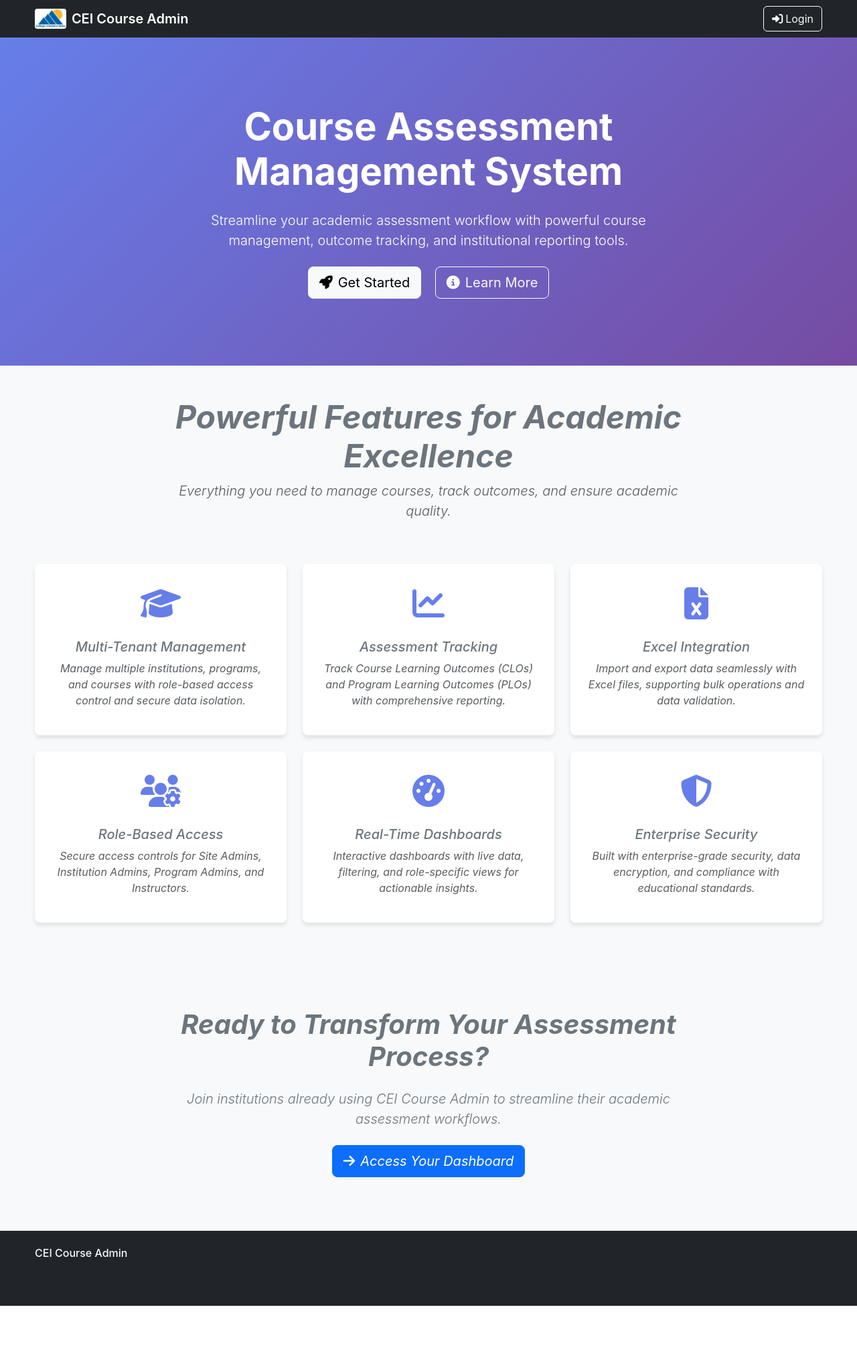
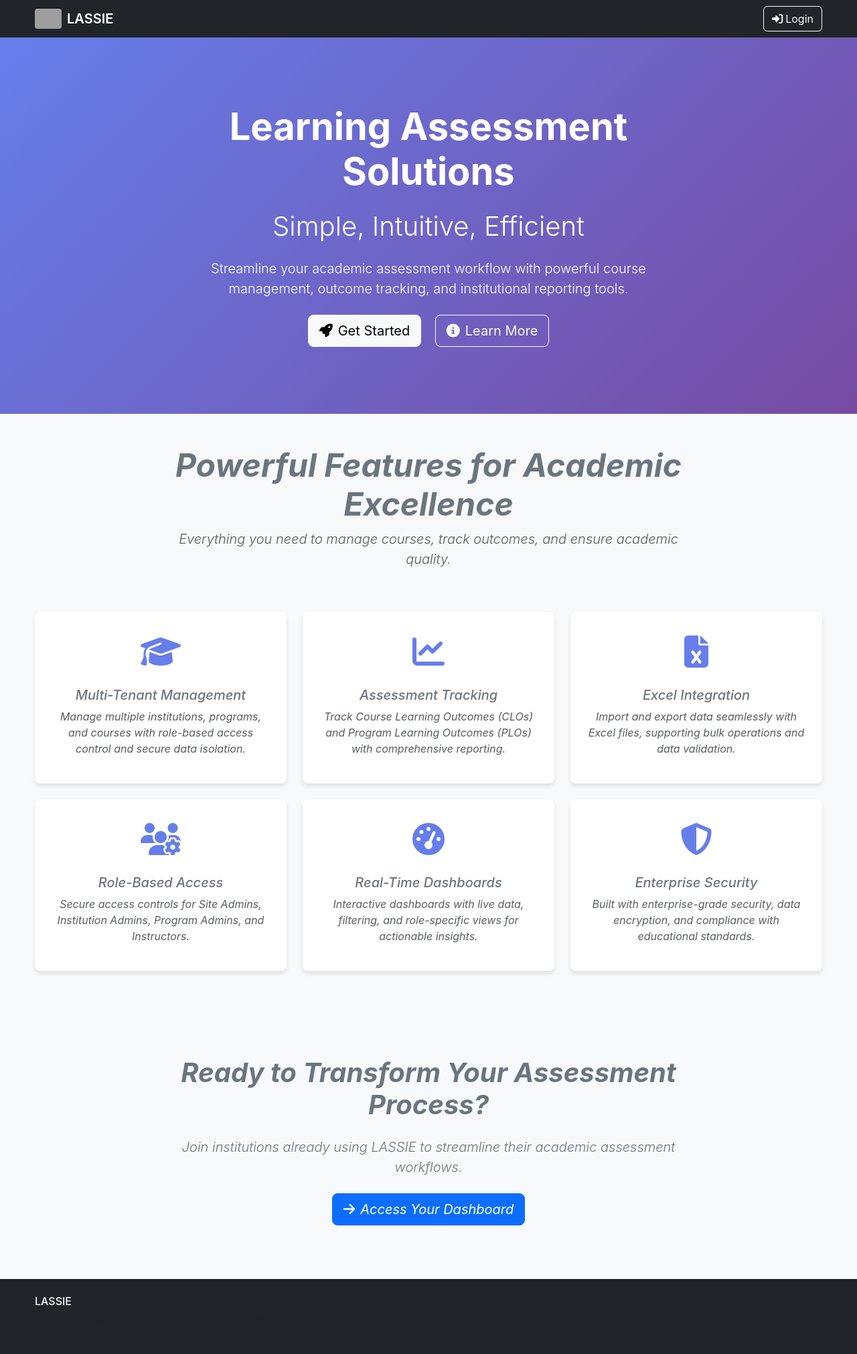
Before and after one commit to ScienceIsNeato/course_record_updater, a Flask app: page / in a window 1280 px wide. Shown: the whole page at 67% size. Before the commit the page ends 1950 px from the top, so only its background shows below. Run offline with Flask 3, Linux system fonts and the light colour scheme; grey boxes are pictures that could not be loaded.

Commit message:
rebrand: Replace CEI branding with LASSIE - Learning Assessment Solutions
**REBRANDING**: Application name change from CEI Course Admin to LASSIE

**New Brand Identity**:
- **Name**: LASSIE
- **Full Title**: Learning Assessment Solutions: Simple, Intuitive, Efficient
- **Tagline**: Simple, Intuitive, Efficient

**Changes Made**:

1. **Splash Page** (templates/splash.html)
   - Updated title: 'LASSIE - Learning Assessment Solutions: Simple, Intuitive, Efficient'
   - Hero section: 'Learning Assessment Solutions' + 'Simple, Intuitive, Efficient'
   - Navigation branding: 'LASSIE' instead of 'CEI Course Admin'
   - Footer: 'LASSIE Project' copyright
   - Logo references: lassie_logo.jpg

2. **Dashboard Templates**
   - base_dashboard.html: 'LASSIE Dashboard' title and navigation
   - All favicon references updated to lassie_logo.jpg

3. **Main Templates**
   - index.html: 'LASSIE - Learning Assessment Solutions' title
   - Updated all logo references and branding

4. **Tests & Documentation**
   - Updated test assertions to expect 'Learning Assessment Solutions'
   - Updated smoke tests to check for 'LASSIE' instead of 'CEI Course Admin'
   - Updated frontend check scripts
   - Updated documentation references

**Important Notes**:
- CEI references in seed data remain (California Engineering Institute as customer)
- Institution-specific data (CEI as first customer) is appropriate
- Only application branding changed, not customer/institution data

**Benefits**:
- Professional, vendor-neutral branding
- Clear value proposition in name (Simple, Intuitive, Efficient)
- Memorable acronym that suggests helpful assistance
- Appropriate for multi-institutional deployment

Addresses user feedback about inappropriate CEI branding for the application.

```diff
--- a/templates/splash.html
+++ b/templates/splash.html
@@ -3,11 +3,11 @@
 <head>
     <meta charset="UTF-8">
     <meta name="viewport" content="width=device-width, initial-scale=1.0">
-    <title>CEI Course Admin - Course Assessment Management System</title>
+    <title>LASSIE - Learning Assessment Solutions: Simple, Intuitive, Efficient</title>
     <link href="https://cdn.jsdelivr.net/npm/bootstrap@5.3.0/dist/css/bootstrap.min.css" rel="stylesheet">
     <link rel="stylesheet" href="https://cdnjs.cloudflare.com/ajax/libs/font-awesome/6.4.0/css/all.min.css">
     <link rel="stylesheet" href="{{ url_for('static', filename='style.css') }}">
-    <link rel="icon" href="{{ url_for('static', filename='images/cei_logo.jpg') }}" type="image/jpeg">
+    <link rel="icon" href="{{ url_for('static', filename='images/lassie_logo.jpg') }}" type="image/jpeg">
     <style>
         .hero-section {
             background: linear-gradient(135deg, #667eea 0%, #764ba2 100%);
@@ -43,8 +43,8 @@
     <nav class="navbar navbar-expand-lg navbar-dark bg-dark">
         <div class="container">
             <a class="navbar-brand d-flex align-items-center" href="/">
-                <img src="{{ url_for('static', filename='images/cei_logo.jpg') }}" alt="CEI Logo" height="30" class="d-inline-block align-text-top me-2">
-                CEI Course Admin
+                <img src="{{ url_for('static', filename='images/lassie_logo.jpg') }}" alt="LASSIE Logo" height="30" class="d-inline-block align-text-top me-2">
+                LASSIE
             </a>
             <div class="navbar-nav ms-auto">
                 <a class="btn btn-outline-light" href="/login">
@@ -59,7 +59,8 @@
         <div class="container">
             <div class="row justify-content-center">
                 <div class="col-lg-8">
-                    <h1 class="display-4 fw-bold mb-4">Course Assessment Management System</h1>
+                    <h1 class="display-4 fw-bold mb-4">Learning Assessment Solutions</h1>
+                    <h2 class="display-6 mb-4">Simple, Intuitive, Efficient</h2>
                     <p class="lead mb-4">Streamline your academic assessment workflow with powerful course management, outcome tracking, and institutional reporting tools.</p>
                     <a href="/login" class="btn btn-light btn-lg me-3">
                         <i class="fas fa-rocket me-2"></i>Get Started
@@ -152,7 +153,7 @@
             <div class="row justify-content-center">
                 <div class="col-lg-8">
                     <h2 class="display-6 fw-bold mb-4">Ready to Transform Your Assessment Process?</h2>
-                    <p class="lead mb-4">Join institutions already using CEI Course Admin to streamline their academic assessment workflows.</p>
+                    <p class="lead mb-4">Join institutions already using LASSIE to streamline their academic assessment workflows.</p>
                     <a href="/login" class="btn btn-primary btn-lg">
                         <i class="fas fa-arrow-right me-2"></i>Access Your Dashboard
                     </a>
@@ -166,11 +167,11 @@
         <div class="container">
             <div class="row">
                 <div class="col-md-6">
-                    <h6>CEI Course Admin</h6>
-                    <p class="small text-muted">Course Assessment Management System</p>
+                    <h6>LASSIE</h6>
+                    <p class="small text-muted">Learning Assessment Solutions: Simple, Intuitive, Efficient</p>
                 </div>
                 <div class="col-md-6 text-end">
-                    <p class="small text-muted">&copy; 2025 California Engineering Institute</p>
+                    <p class="small text-muted">&copy; 2025 LASSIE Project</p>
                 </div>
             </div>
         </div>
```
Also changed, not shown: SMOKE_TESTING_GUIDE.md (+1 -1 lines), templates/dashboard/base_dashboard.html (+4 -4 lines), templates/index.html (+4 -4 lines), tests/integration/test_dashboard_api.py (+1 -1 lines), tests/smoke/test_frontend_smoke.py (+1 -1 lines), tests/unit/test_app.py (+1 -1 lines), 1 other file.
